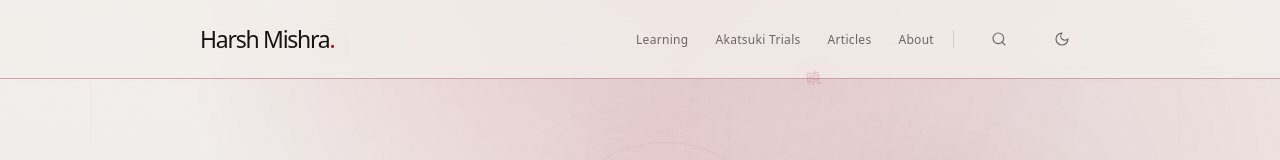
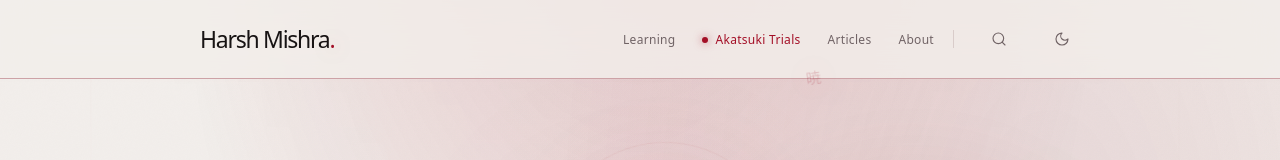
Before and after one commit to milesmoraliis759/portfolio, a Next.js app: page / in a window 1280 px wide. Shown: the top 160 px of the page. Built offline with nearby package versions, Linux system fonts and the light colour scheme; no server answers.

Commit message:
Highlight Akatsuki Trials navigation item

```diff
--- a/src/app/globals.css
+++ b/src/app/globals.css
@@ -1570,3 +1570,8 @@ body > main, body > .site-header, body > .site-footer { position: relative; z-in
 .gil-answer-review h3{font:500 18px var(--display);margin:0 0 10px}
 .gil-answer-review p{font-size:12px;line-height:1.65;color:var(--muted)}
 .gil-answer-review small{font:9px var(--mono);color:var(--muted)}
+
+.main-nav a.nav-akatsuki{color:var(--accent);position:relative}
+.main-nav a.nav-akatsuki::before{content:"";display:inline-block;width:6px;height:6px;margin:0 7px 1px 0;border-radius:50%;background:var(--accent);box-shadow:0 0 9px color-mix(in srgb,var(--accent) 65%,transparent)}
+.main-nav a.nav-akatsuki:hover{color:var(--text)}
+@media(max-width:560px){.main-nav{gap:12px}.main-nav a{font-size:10px}.main-nav a.nav-akatsuki::before{width:5px;height:5px;margin-right:4px}}
```
